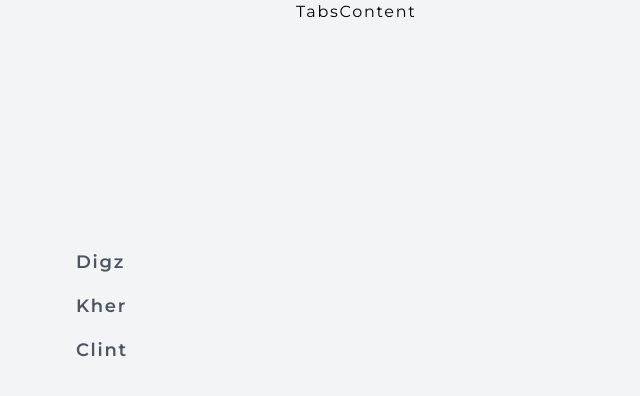
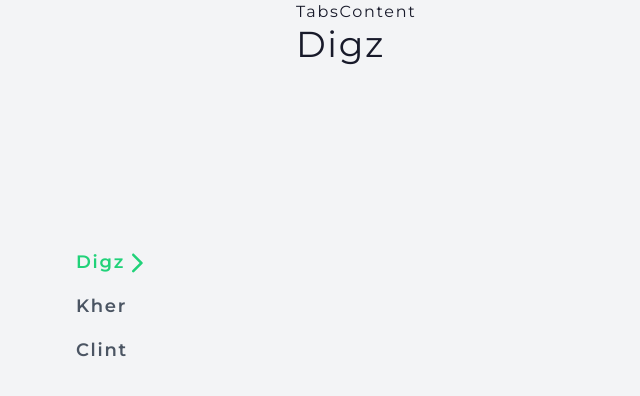
Before and after one commit to Digzcod/nextjs-gym, a Next.js app: page /02-tabs in a window 1280 px wide. Shown: the top 396 px of the page, without its empty margins (0-640 px from the left). Built offline with nearby package versions, Linux system fonts and the light colour scheme.

Commit message:
new commits

```diff
--- a/app/(projects)/01-tours/layout.tsx
+++ b/app/(projects)/01-tours/layout.tsx
@@ -3,7 +3,7 @@ import type { Metadata } from 'next'
 
 
 export const metadata: Metadata = {
-  title: 'Stephen Tabs Projects | 02-Tabs',
+  title: 'Digz | 01-Tours',
   description: 'Choose your favorite tours',
 }
 
--- a/app/(projects)/02-tabs/layout.tsx
+++ b/app/(projects)/02-tabs/layout.tsx
@@ -2,7 +2,7 @@
 import type { Metadata } from 'next'
 
 export const metadata: Metadata = {
-  title: 'Stephen Projects | 02-Tabs',
+  title: 'Digz | 02-Tabs',
   description: 'Choose your favorite tours',
 }
 
@@ -11,7 +11,7 @@ export const metadata: Metadata = {
 
 
 
-export default function Tabs({
+export default function TabsLayout({
     children,
   }: {
     children: React.ReactNode
--- a/app/(projects)/02-tabs/page.tsx
+++ b/app/(projects)/02-tabs/page.tsx
@@ -14,10 +14,11 @@ import TabsContent from './TabsContent'
 
 
 export default function TabsPage() {
+ const [tabs, setTabs] = useState<string>("digz")
 
- const [tabs, setTabs] = useState<string>("tommy")
-
- const handleTabsName = (tabsName: string) => setTabs(tabsName)
+ const handleTabsName = (tabsName: string) =>{
+  setTabs(tabsName)
+ }
 
 
   return (
--- a/app/components/01--tours/App.tsx
+++ b/app/components/01--tours/App.tsx
@@ -1,7 +1,7 @@
 import React, { useEffect, useState } from "react";
 import Tours from "./Tours";
 import { Box, Grid } from "@mui/material";
-import RefreshRoundedIcon from '@mui/icons-material/RefreshRounded';
+import RefreshRoundedIcon from "@mui/icons-material/RefreshRounded";
 
 async function fetchData(): Promise<DataToursType[]> {
   const res = await fetch("https://course-api.com/react-tours-project");
@@ -28,6 +28,8 @@ export default function ToursApp() {
     fetchTours();
   }, []);
 
+
+
   const handleDelete = (id: string) => {
     // Filter out the item with the specified ID
     const updatedTours = tours.filter((item) => item.id !== id);
@@ -36,18 +38,6 @@ export default function ToursApp() {
 
   return (
     <>
-      {tours.length === 0 && (
-        <main className="text-center">
-          <p className="text-white text-lg">Their is no tours left!</p>
-          <button
-            className="bg-blue-500 text-white py-[.5rem] px-[2rem] rounded-md"
-            onClick={fetchTours}
-          >
-            Refresh <RefreshRoundedIcon/>
-          </button>
-        </main>
-      )}
-
       <Box className="mx-[auto] px-[auto] max-w-lg">
         <Grid
           container
@@ -68,18 +58,27 @@ export default function ToursApp() {
             },
           }}
         >
-          {loading ? (
-            <p>Loading...</p>
-          ) : (
-            <>
-              {tours.map((item) => (
-                <Grid item xs={8} className="w-[auto]" key={item.id}>
-                  <Tours removeTours={handleDelete} {...item} />
-                </Grid>
-              ))}
-            </>
-          )}
+          {tours.map((item) => (
+            <Grid item xs={8} className="w-[auto]" key={item.id}>
+              <Tours removeTours={handleDelete} {...item} />
+            </Grid>
+          ))}
         </Grid>
+        {!loading ? (
+          <>
+            {tours.length === 0  && (
+              <main className="text-center">
+                <p className="text-white text-lg">Their is no tours left!</p>
+                <button
+                  className="bg-blue-500 text-white py-[.5rem] px-[2rem] rounded-md"
+                  onClick={fetchTours}
+                >
+                 Refresh <RefreshRoundedIcon />
+                </button>
+              </main>
+            )}
+          </>
+        ): <h2 className="text-center text-blue-400 mt-[10rem]">Loading...</h2>}
       </Box>
     </>
   );
--- a/package.json
+++ b/package.json
@@ -26,5 +26,8 @@
     "react-icons": "^4.11.0",
     "tailwindcss": "3.3.3",
     "typescript": "5.2.2"
+  },
+  "devDependencies": {
+    "daisyui": "^3.7.5"
   }
 }
--- a/tailwind.config.ts
+++ b/tailwind.config.ts
@@ -6,15 +6,18 @@ const config: Config = {
     './components/**/*.{js,ts,jsx,tsx,mdx}',
     './app/**/*.{js,ts,jsx,tsx,mdx}',
   ],
-  theme: {
-    extend: {
-      backgroundImage: {
-        'gradient-radial': 'radial-gradient(var(--tw-gradient-stops))',
-        'gradient-conic':
-          'conic-gradient(from 180deg at 50% 50%, var(--tw-gradient-stops))',
-      },
-    },
+  // theme: {
+  //   extend: {
+  //     backgroundImage: {
+  //       'gradient-radial': 'radial-gradient(var(--tw-gradient-stops))',
+  //       'gradient-conic':
+  //         'conic-gradient(from 180deg at 50% 50%, var(--tw-gradient-stops))',
+  //     },
+  //   },
+  // },
+  plugins: [require("daisyui")],
+  daisyui: {
+    themes: ["corporate"],
   },
-  plugins: [],
 }
 export default config
```
Also changed, not shown: 2 other files (tests, documents, lock files or other folders).
